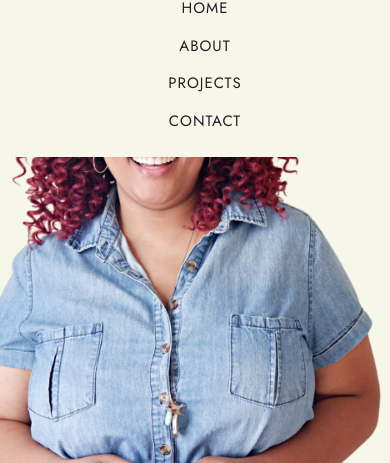
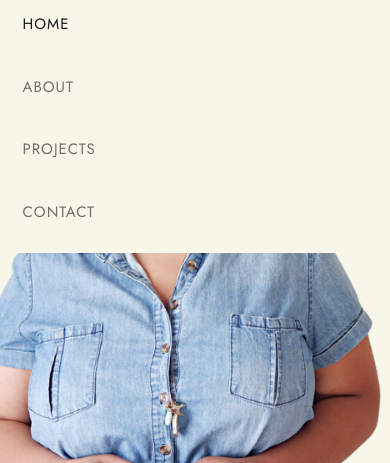
Before and after one commit to vins6717/portfolio, a plain HTML site: page index.html in a window 390 px wide. Shown: the part 98-561 px from the top of the page. Drawn offline with nearby package versions, Linux system fonts and the light colour scheme; a web font is replaced by a local one.

Commit message:
finalized styles

```diff
--- a/index.html
+++ b/index.html
@@ -6,9 +6,6 @@
     <meta name="viewport" content="width=device-width, initial-scale=1.0" />
     <title>Shannon Gurule - Front End Developer</title>
     <link rel="stylesheet" href="styles.css" />
-    <link rel="preconnect" href="https://fonts.googleapis.com">
-    <link rel="preconnect" href="https://fonts.gstatic.com" crossorigin>
-    <link href="https://fonts.googleapis.com/css2?family=Montserrat&family=Purple+Purse&display=swap" rel="stylesheet">
     <link rel="preconnect" href="https://fonts.googleapis.com">
     <link rel="preconnect" href="https://fonts.gstatic.com" crossorigin>
     <link href="https://fonts.googleapis.com/css2?family=Jost&family=Pacifico&display=swap" rel="stylesheet">
@@ -20,22 +17,26 @@
   </head>
   <body>
     <!--navigation-->
-    <div class="navigation-container">
-      <div class="nav-logo">
+    <nav class="navbar fixed-top navbar-expand-lg">
+      <div class="container-fluid">
+            <a class="navbar-brand" href="#">
                 <img
                   src="images/portfolio_logo_mc_modern.svg"
                   alt="portfolio website logo"
                 />
-      </div>
-      <div class="navigation-links-container">
-        <ul class="navigation-links">
-          <li><a href="#">Home</a></li>
-          <li><a href="#">About</a></li>
-          <li><a href="#">Projects</a></li>
-          <li><a href="#">Contact</a></li>
+            </a>
+            <button class="navbar-toggler" type="button" data-bs-toggle="collapse" data-bs-target="#navbarTogglerDemo02" aria-controls="navbarTogglerDemo02" aria-expanded="false" aria-label="Toggle navigation">
+                <span class="navbar-toggler-icon"></span>
+              </button>
+          <div class="navbar-collapse justify-content-end" id="navbarTogglerDemo02">
+            <ul class="navbar-nav ml-auto mb-2 mb-lg-0">
+              <li class="nav-item"><a class="nav-link active" aria-current="page" href="#">Home</a></li>
+              <li class="nav-item"><a class="nav-link" href="#">About</a></li>
+              <li class="nav-item"><a class="nav-link" href="#">Projects</a></li>
+              <li class="nav-item"><a class="nav-link" href="#">Contact</a></li>
             </ul>
           </div>
-    </div>
+    </nav>
     <!----hero header-->
     <section class="hero-container">
       <div class="hero-image">
@@ -198,5 +199,6 @@
             </div>
         </footer>
     </section>
+    <script src="https://cdn.jsdelivr.net/npm/bootstrap@5.2.0-beta1/dist/js/bootstrap.bundle.min.js" integrity="sha384-pprn3073KE6tl6bjs2QrFaJGz5/SUsLqktiwsUTF55Jfv3qYSDhgCecCxMW52nD2" crossorigin="anonymous"></script>
   </body>
 </html>
--- a/styles.css
+++ b/styles.css
@@ -2,79 +2,35 @@
   margin: 0px;
 }
 html {
-    font-family: 'Jost', sans-serif;;
+  font-family: "Jost", sans-serif;
   font-size: 62.5%;
 }
 
 /**nav stylings**/
 
-.navigation-container {
-  display: flex;
-  flex-direction: row;
-  justify-content: space-between;
-  align-items: center;
-  background-color: #f6f6e9;
-  position: fixed;
-  width: 100%;
-  z-index: 1;
-  top: 0;
-}
-
-.navigation-links-container {
-  display: flex;
-  flex-direction: row;
-  justify-content: flex-end;
-  align-items: center;
+.navbar {
   background-color: #f6f6e9;
 }
 
-.navigation-links li {
-  display: inline-block;
+.nav-item {
+  font-size: 1.5rem;
+  font-family: "Jost", sans-serif;
   margin: 1.5rem;
-  font-size: 1.5rem;
-  font-family: 'Jost', sans-serif;
   text-transform: uppercase;
   letter-spacing: 1px;
 }
 
-.navigation-links li a {
+.nav-link {
   color: #291b25;
   text-decoration: none;
-}
-
-@media screen and (max-width: 768px) {
-  .navigation-container {
-    display: flex;
-    flex-direction: column;
-    justify-content: center;
-    align-items: center;
-    background-color: #f6f6e9;
-  }
-
-  .navigation-links-container {
-    display: flex;
-    flex-direction: column;
-    justify-content: center;
-    align-items: center;
-    background-color: #f6f6e9;
-  }
-
-  .navigation-links li {
-    display: block;
-    margin: 1.5rem;
-    font-size: 1.5rem;
-    font-family: "Jost", sans-serif;
-    padding: 0px;
-    text-align: center;
-  }
 }
 
 /**end nav styles**/
 
 .sections-header-text {
   font-size: 4rem;
-  font-family: 'Pacifico', cursive;
-  color:#291b25;
+  font-family: "Pacifico", cursive;
+  color: #291b25;
 }
 
 /**hero stylings**/
@@ -95,26 +51,22 @@ html {
   margin: 0 0 0 10%;
 }
 .hero-text h2 {
-    font-family: 'Pacifico', cursive;
+  font-family: "Pacifico", cursive;
   font-size: 4.5rem;
   color: #291b25;
 }
 
 .hero-text p {
   font-size: 2rem;
-  font-family: 'Jost', sans-serif;
+  font-family: "Jost", sans-serif;
 }
 
-
-@media screen and (max-width: 768px){
-    .
-}
 /* button styles*/
 
 .learn-more {
   margin: 1rem 0;
   padding: 1.5rem 1.7rem;
-  font-family: 'Jost', sans-serif;
+  font-family: "Jost", sans-serif;
   font-size: 1.5rem;
   color: #ffffff;
   text-transform: uppercase;
@@ -126,7 +78,7 @@ html {
 
 /*end button styles*/
 
-@media screen and (max-width: 720px) {
+@media screen and (max-width: 768px) {
   .hero-container {
     display: flex;
     flex-direction: column;
@@ -178,8 +130,6 @@ html {
   background-position: top;
 }
 
-
-
 .icons-container {
   display: flex;
   flex-direction: row;
@@ -197,7 +147,7 @@ html {
   align-self: center;
   margin: 1.5rem;
   letter-spacing: 1px;
-  font-family: 'Jost', sans-serif;
+  font-family: "Jost", sans-serif;
 }
 
 @media screen and (max-width: 720px) {
@@ -234,8 +184,8 @@ html {
   flex-wrap: wrap;
   background-color: #f6f6e9;
   padding-bottom: 13%;
-  background-image:url(images/portfolio-overlay-4.png);
-  background-repeat:no-repeat;
+  background-image: url(images/portfolio-overlay-4.png);
+  background-repeat: no-repeat;
   background-position: bottom;
   background-size: cover;
 }
@@ -300,8 +250,6 @@ html {
   padding: 8% 0% 5% 0%;
 }
 
-
-
 .contact-form {
   background-color: #f6b9a1;
   padding: 0% 20% 10% 20%;
@@ -322,7 +270,7 @@ input.form-control::placeholder {
   color: gray;
 }
 
-textarea{
+textarea {
   color: gray;
 }
 
@@ -347,25 +295,26 @@ textarea{
 
 /*footer styles*/
 
-.footer-container{
+.footer-container {
   display: flex;
   flex-direction: row;
   justify-content: space-between;
   align-items: center;
-    background-color:#291b25;
+  background-color: #291b25;
   padding: 1.5rem 1.5rem;
 }
 
-.copyright{
-    display:flex;
+.copyright {
+  display: flex;
   flex-direction: row;
   justify-content: flex-start;
   align-items: center;
 }
 
-.copyright p{
-    color:#ffffff;
-    font-size: 1.2rem;
+.copyright p {
+  color: #ffffff;
+  font-size: 1rem;
+  font-family: "Jost", sans-serif;
   text-transform: uppercase;
   letter-spacing: 1px;
 }
```
Lines whose indentation alone changed are shown as unchanged.
